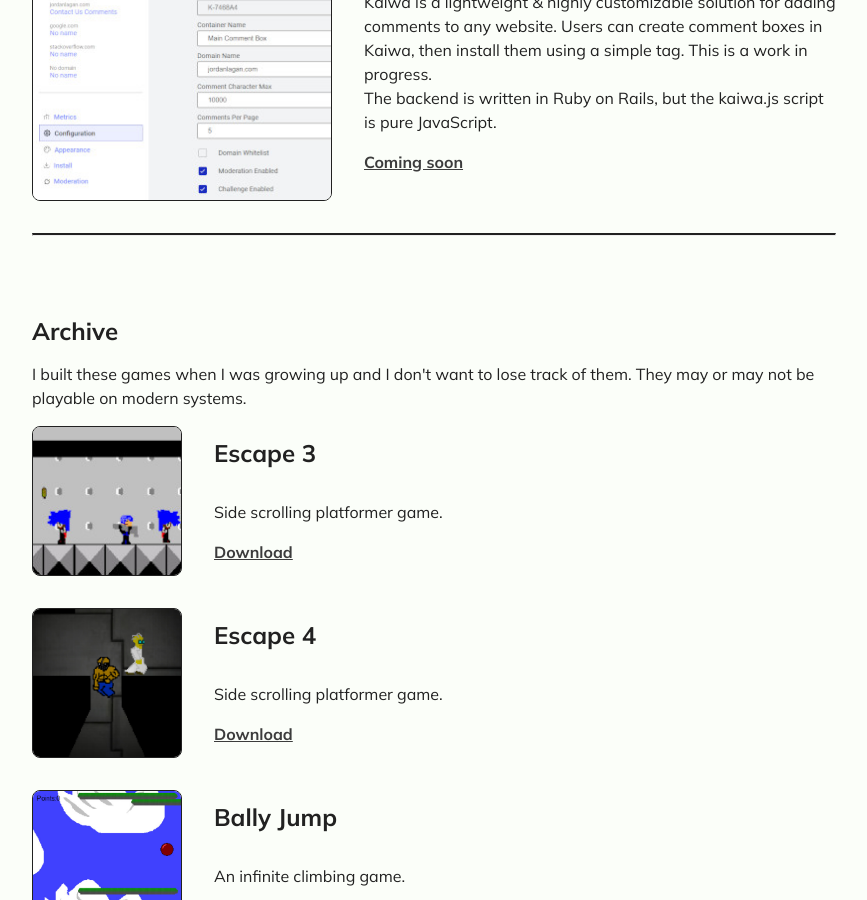
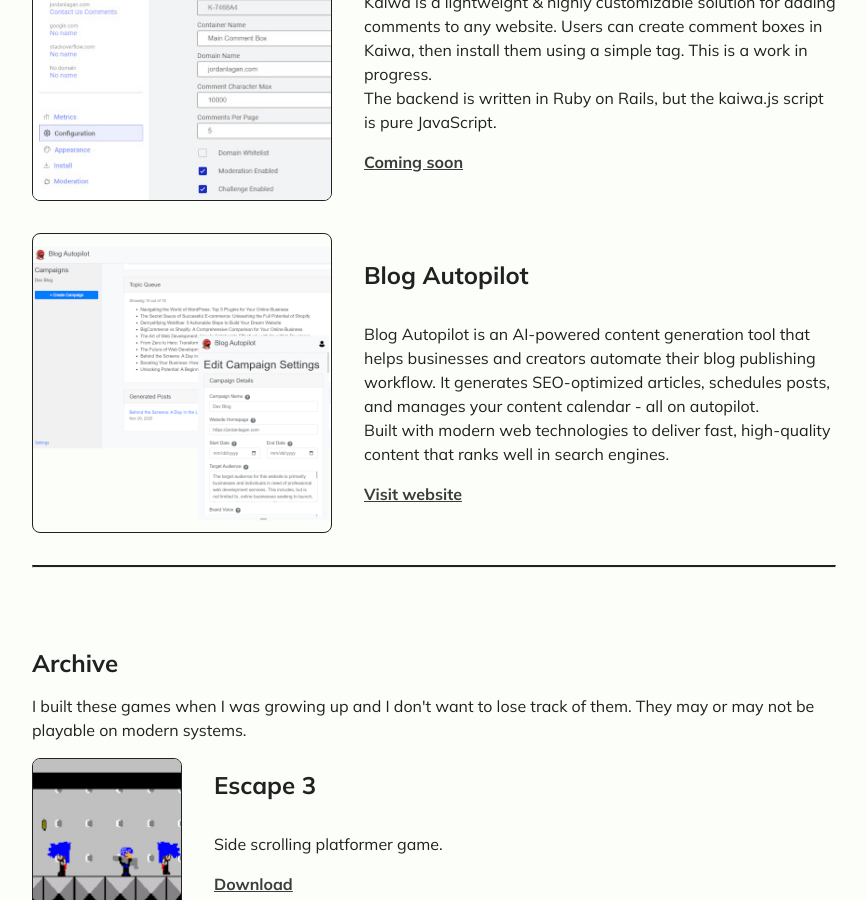
Before and after one commit to Jordanlagan/devblog, a Jekyll site: the page built from projects/index.html, in a window 1280 px wide and 900 px high, scrolled down 796 px. Shown: the whole window, without its empty margins (206-1073 px from the left). Built offline with Jekyll 4.4.1, drawn with Linux system fonts in a browser that asks for light colours.

Commit message:
Added placeholder

```diff
--- a/projects/index.html
+++ b/projects/index.html
@@ -42,6 +42,22 @@
         <p>The backend is written in Ruby on Rails, but the kaiwa.js script is pure JavaScript.</p>
       </div>
       <p><a href="#" target="_blank" class="project-link">Coming soon</a></p>
+    </div>
+  </div>
+
+  <div class="project">
+    <div class="project-image">
+      <img src="/assets/images/projects/blog-autopilot.png" alt="Blog Autopilot">
+    </div>
+    <div class="project-info">
+      <h2 class="project-title">Blog Autopilot</h2>
+      <div class="project-content">
+        <p>
+          Blog Autopilot is an AI-powered content generation tool that helps businesses and creators automate their blog publishing workflow. It generates SEO-optimized articles, schedules posts, and manages your content calendar - all on autopilot.
+        </p>
+        <p>Built with modern web technologies to deliver fast, high-quality content that ranks well in search engines.</p>
+      </div>
+      <p><a href="https://blog-autopilot.com" target="_blank" class="project-link">Visit website</a></p>
     </div>
   </div>
 </div>
```
Also changed, not shown: assets/images/projects/blog-autopilot.png (added), 2 other files.
